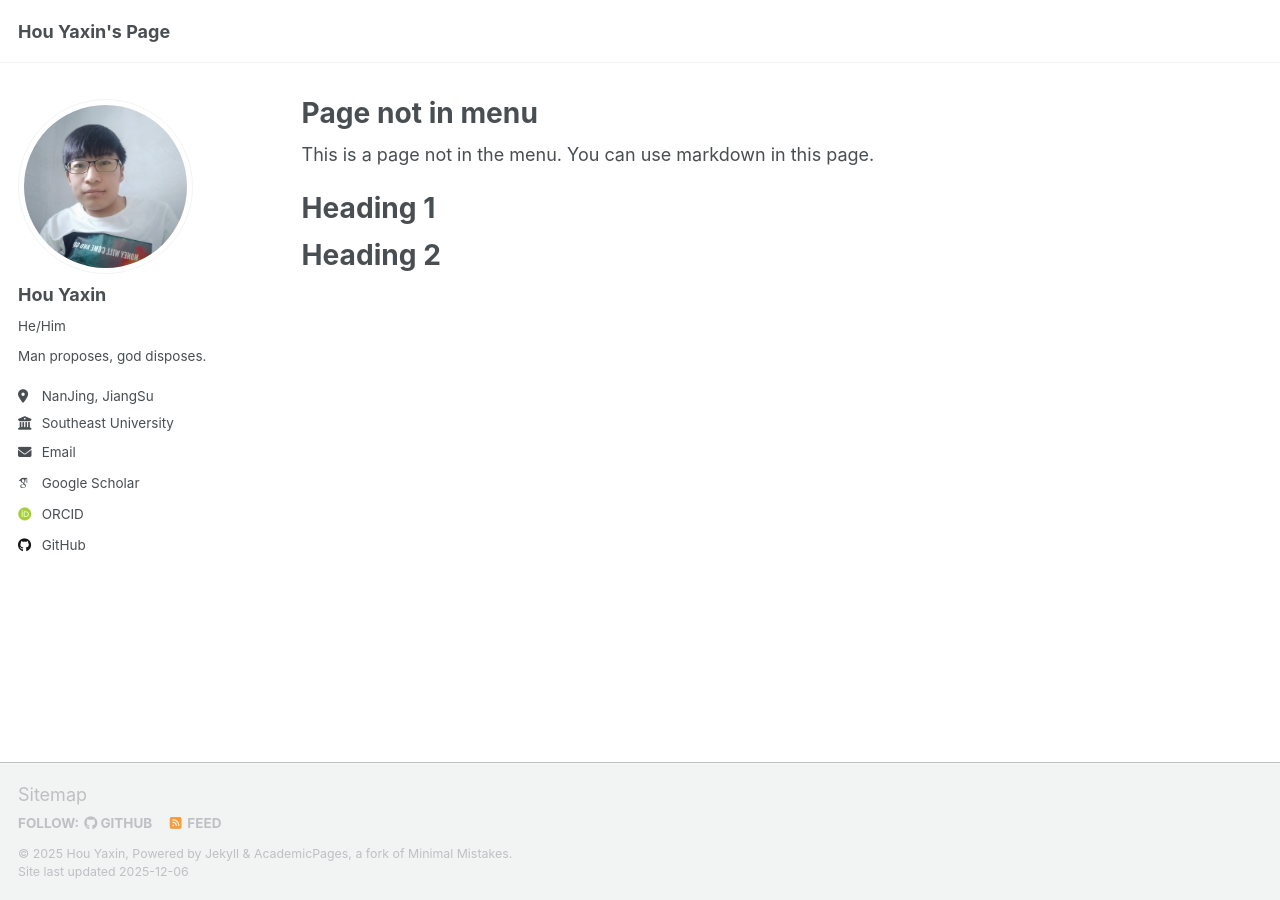
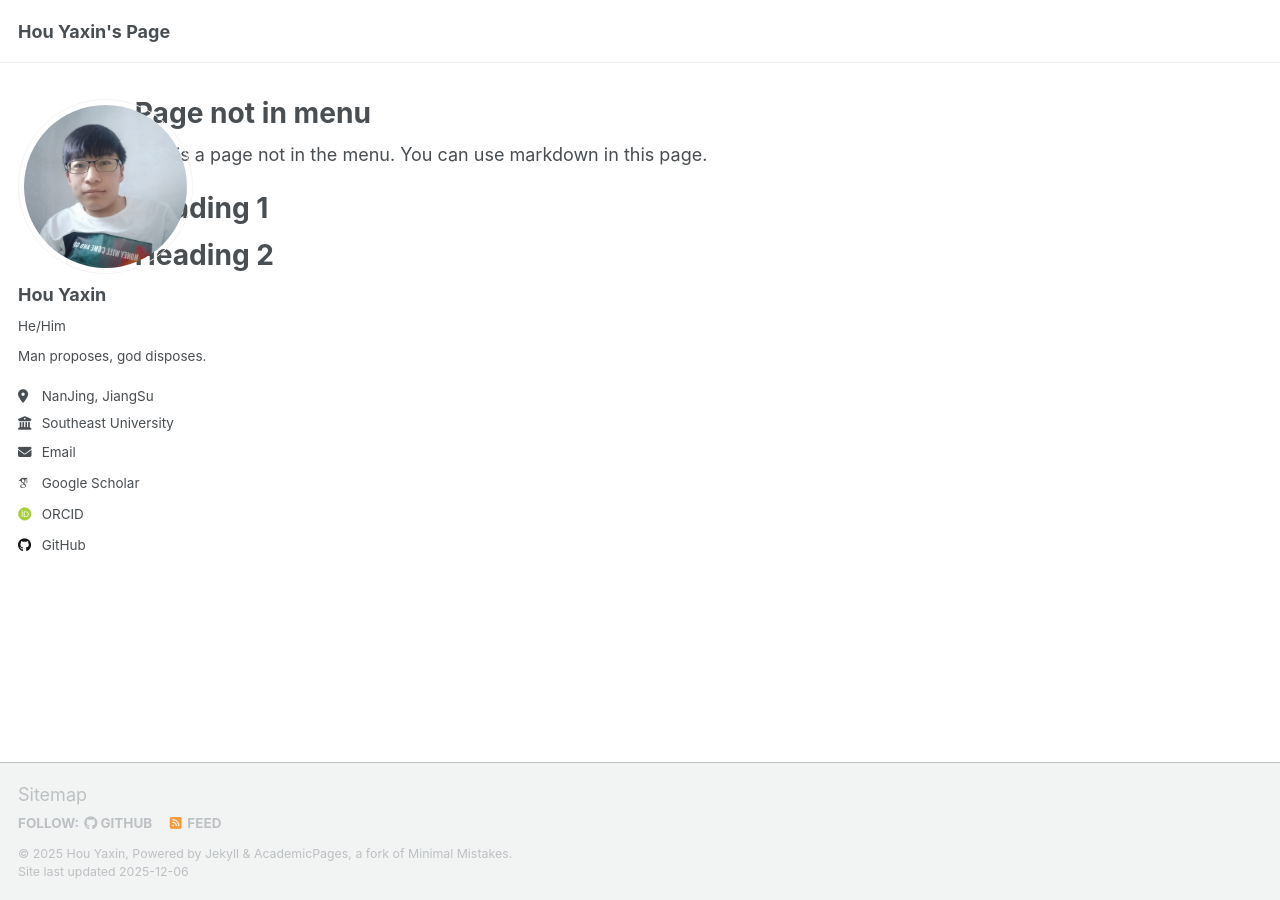
Before and after one commit to YaxinHou/yaxinhou.github.io, a Jekyll site: the page built from _pages/non-menu-page.md, in a window 1280 px wide. Built offline with Jekyll 4.4.1, drawn with Linux system fonts in a browser that asks for light colours; some web fonts are replaced; a script that is not in the unit is left out.

Commit message:
Update custom.html

```diff
--- a/_includes/head/custom.html
+++ b/_includes/head/custom.html
@@ -17,10 +17,13 @@
 <!-- end custom head snippets -->
 
 <style>
-  .page__inner-wrap,
-  .page-content {
+  .page {
     max-width: 1200px !important;
+    width: 100% !important;
     margin: 0 auto !important;
+  }
+
+  .page__inner-wrap {
     padding-left: 20px !important;
     padding-right: 20px !important;
   }
```
